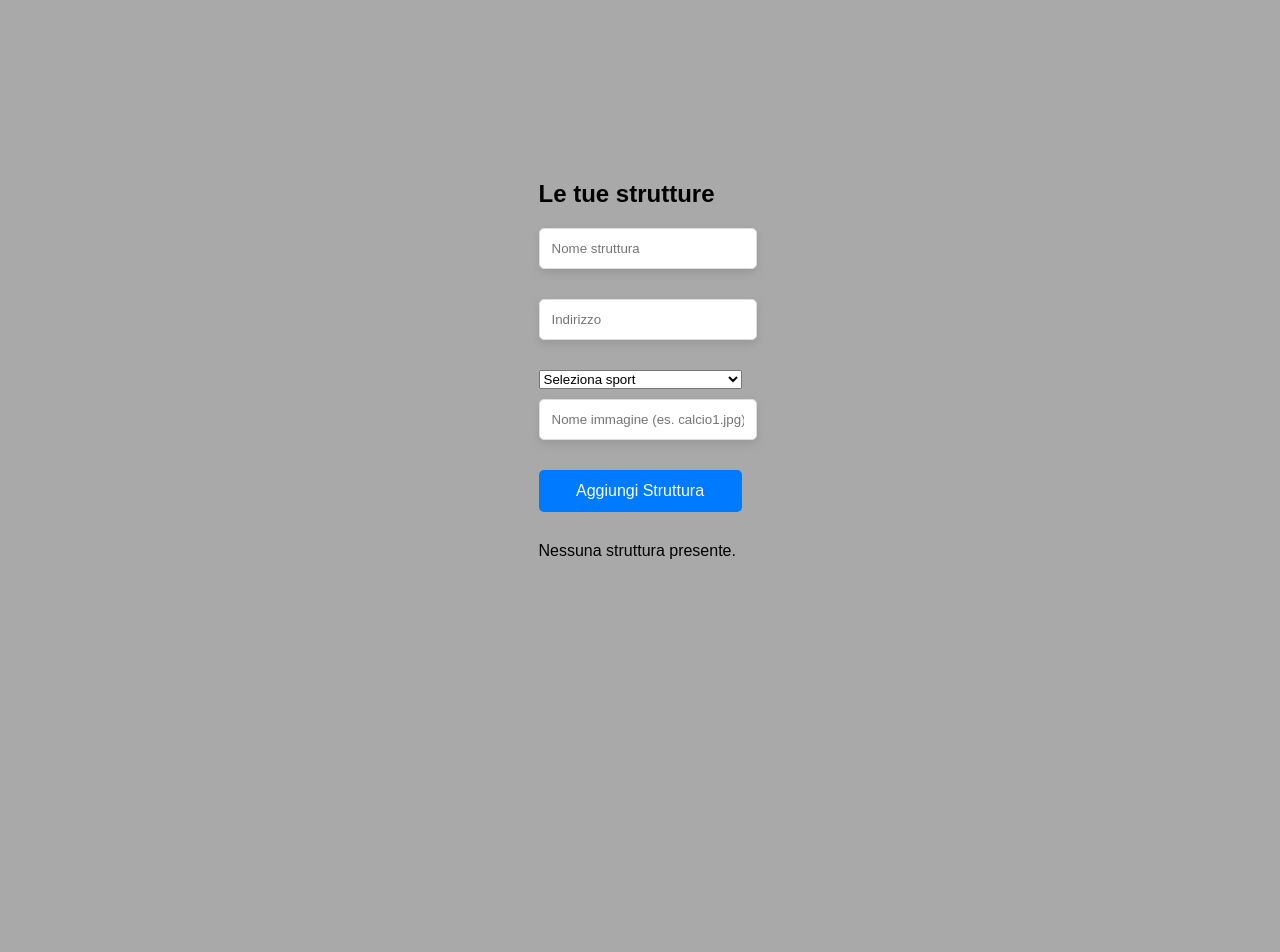
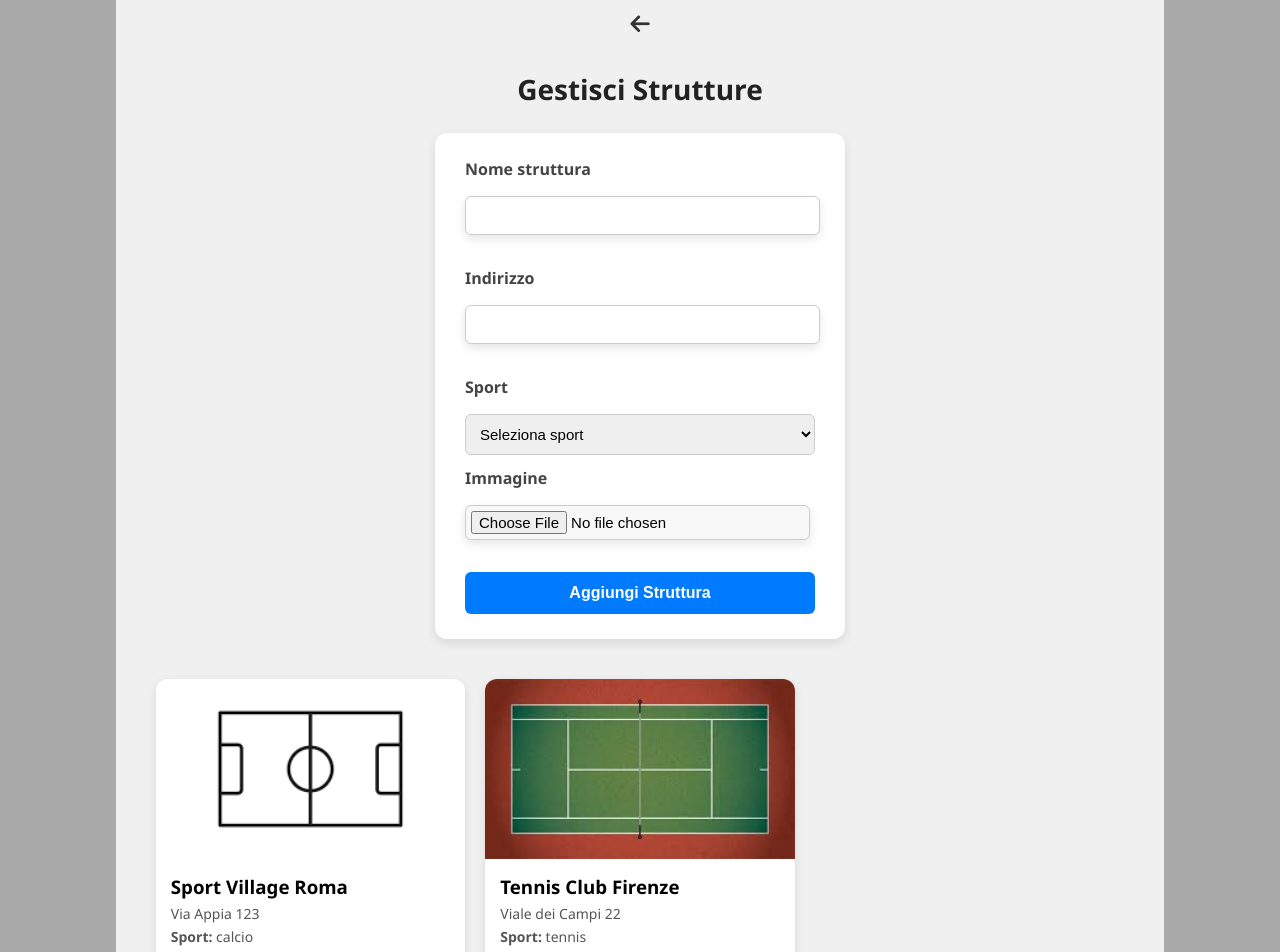
Before and after one commit to Emanuele0103/PlaySport, an Angular app in the folder PlaySportFE/: page /strutture in a window 1280 px wide. Shown: the part 40-992 px from the top of the page. Before the commit the page ends 800 px from the top, so only its background shows below. Built offline with nearby package versions, Linux system fonts and the light colour scheme.

Commit message:
Improve all section

```diff
--- a/PlaySportFE/src/app/owner-structures/owner-structures.component.css
+++ b/PlaySportFE/src/app/owner-structures/owner-structures.component.css
@@ -1,28 +1,127 @@
 .owner-structures {
-  padding: 20px;
+  padding: 40px;
+  background-color: #f0f0f0;
+  min-height: 100vh;
+  font-family: 'Segoe UI', sans-serif;
+  display: flex;
+  flex-direction: column;
+  align-items: center;
 }
 
-.owner-structures form {
+.page-title {
+  font-size: 28px;
+  font-weight: 600;
+  margin-bottom: 25px;
+  color: #222;
+  margin-top: 10px;
+}
+
+form {
+  background: white;
+  padding: 25px 30px;
+  border-radius: 12px;
+  box-shadow: 0 4px 12px rgba(0,0,0,0.1);
   display: flex;
   flex-direction: column;
-  gap: 10px;
-  margin-bottom: 30px;
-  max-width: 400px;
+  gap: 12px;
+  width: 350px;
+  margin-bottom: 40px;
+}
+
+form label {
+  font-weight: 600;
+  margin-bottom: 4px;
+  color: #444;
+}
+
+input, select {
+  padding: 10px;
+  border-radius: 6px;
+  border: 1px solid #ccc;
+  font-size: 15px;
+}
+
+input[type="file"] {
+  padding: 5px;
+  background-color: #f8f8f8;
+}
+
+button {
+  background-color: #007bff;
+  color: white;
+  padding: 12px;
+  border: none;
+  border-radius: 6px;
+  font-weight: 600;
+  font-size: 16px;
+  cursor: pointer;
+  transition: background-color 0.3s ease;
+}
+
+button:hover {
+  background-color: #0056b3;
+}
+
+.file-preview {
+  max-width: 100%;
+  max-height: 200px;
+  margin-top: 10px;
+  border-radius: 8px;
+  object-fit: cover;
+}
+
+.structures-list {
+  display: grid;
+  grid-template-columns: repeat(auto-fill, minmax(280px, 1fr));
+  gap: 20px;
+  width: 100%;
+  max-width: 1100px;
 }
 
 .struttura-card {
-  border: 1px solid #ccc;
-  border-radius: 8px;
-  padding: 15px;
-  margin-bottom: 15px;
+  background-color: white;
+  border-radius: 12px;
+  box-shadow: 0 3px 10px rgba(0, 0, 0, 0.1);
+  overflow: hidden;
   display: flex;
-  gap: 15px;
-  align-items: center;
+  flex-direction: column;
 }
 
 .struttura-card img {
-  width: 120px;
-  height: 80px;
+  width: 100%;
+  height: 180px;
   object-fit: cover;
-  border-radius: 5px;
 }
+
+.struttura-card div {
+  padding: 15px;
+}
+
+.struttura-card h3 {
+  margin: 0 0 5px;
+}
+
+.struttura-card p {
+  margin: 4px 0;
+  font-size: 14px;
+  color: #555;
+}
+
+.struttura-card button {
+  margin-top: 8px;
+  width: 100%;
+}
+
+.struttura-card button + button {
+  margin-top: 10px;
+}
+
+.back-button {
+  background: none;
+  border: none;
+  font-size: 22px;
+  color: #333;
+  cursor: pointer;
+  transition: color 0.3s;
+  margin-bottom: 10px;
+}
--- a/PlaySportFE/src/app/owner-structures/owner-structures.component.html
+++ b/PlaySportFE/src/app/owner-structures/owner-structures.component.html
@@ -1,26 +1,41 @@
 <div class="owner-structures">
-    <h2>Le tue strutture</h2>
+    <!-- Pulsante indietro -->
+    <button class="back-button" (click)="goBack()">
+        <i class="fas fa-arrow-left"></i>
+    </button>
 
+    <!-- Titolo -->
+    <h2 class="page-title">Gestisci Strutture</h2>
+
+    <!-- Form di inserimento -->
     <form (ngSubmit)="onSubmit()" #strutturaForm="ngForm">
-        <input type="text" name="nome" [(ngModel)]="formModel.nome" placeholder="Nome struttura" required />
-        <input type="text" name="indirizzo" [(ngModel)]="formModel.indirizzo" placeholder="Indirizzo" required />
-        <select name="sport" [(ngModel)]="formModel.sport" required>
+        <label for="nome">Nome struttura</label>
+        <input id="nome" type="text" [(ngModel)]="formModel.nome" name="nome" required />
+
+        <label for="indirizzo">Indirizzo</label>
+        <input id="indirizzo" type="text" [(ngModel)]="formModel.indirizzo" name="indirizzo" required />
+
+        <label for="sport">Sport</label>
+        <select id="sport" [(ngModel)]="formModel.sport" name="sport" required>
             <option value="" disabled selected>Seleziona sport</option>
             <option value="calcio">Calcio</option>
             <option value="padel">Padel</option>
             <option value="tennis">Tennis</option>
             <option value="basket">Basket</option>
         </select>
-        <input type="text" name="immagine" [(ngModel)]="formModel.immagine"
-            placeholder="Nome immagine (es. calcio1.jpg)" required />
+
+        <label for="immagine">Immagine</label>
+        <input id="immagine" type="file" (change)="onImageSelected($event)" accept="image/*" required />
+        <img *ngIf="anteprima" [src]="anteprima" alt="Anteprima" class="file-preview" />
+
         <button type="submit">{{ editMode ? 'Salva Modifiche' : 'Aggiungi Struttura' }}</button>
         <button *ngIf="editMode" type="button" (click)="annullaModifica()">Annulla</button>
     </form>
 
-    <div *ngIf="strutture.length === 0">Nessuna struttura presente.</div>
-
-    <div *ngFor="let struttura of strutture" class="struttura-card">
-        <img [src]="'assets/img/' + struttura.immagine" alt="Immagine struttura" />
+    <!-- Lista delle strutture -->
+    <div class="structures-list" *ngIf="strutture.length > 0">
+        <div class="struttura-card" *ngFor="let struttura of strutture">
+            <img [src]="struttura.imgUrl || 'assets/img/placeholder.jpg'" alt="Struttura">
             <div>
                 <h3>{{ struttura.nome }}</h3>
                 <p>{{ struttura.indirizzo }}</p>
@@ -30,3 +45,4 @@
             </div>
         </div>
     </div>
+</div>
--- a/PlaySportFE/src/app/owner-structures/owner-structures.component.ts
+++ b/PlaySportFE/src/app/owner-structures/owner-structures.component.ts
@@ -1,4 +1,5 @@
 import { Component, OnInit } from '@angular/core';
+import { Location } from '@angular/common';
 
 interface Struttura {
   id: number;
@@ -6,6 +7,7 @@ interface Struttura {
   indirizzo: string;
   sport: string;
   immagine: string;
+  imgUrl: string;
 }
 
 @Component({
@@ -20,7 +22,28 @@ export class OwnerStructuresComponent implements OnInit {
   currentEditId: number | null = null;
   nextId: number = 1;
 
-  ngOnInit(): void {}
+  constructor(private location: Location) {}
+
+  ngOnInit(): void {
+    this.strutture = [
+      {
+        id: this.nextId++,
+        nome: 'Sport Village Roma',
+        indirizzo: 'Via Appia 123',
+        sport: 'calcio',
+        immagine: 'calcio1.jpg',
+        imgUrl: 'assets/img/calcio1.jpg',
+      },
+      {
+        id: this.nextId++,
+        nome: 'Tennis Club Firenze',
+        indirizzo: 'Viale dei Campi 22',
+        sport: 'tennis',
+        immagine: 'tennis1.jpg',
+        imgUrl: 'assets/img/tennis1.jpg',
+      },
+    ];
+  }
 
   getEmptyStruttura(): Struttura {
     return {
@@ -29,6 +52,7 @@ export class OwnerStructuresComponent implements OnInit {
       indirizzo: '',
       sport: '',
       immagine: '',
+      imgUrl: '',
     };
   }
 
@@ -44,6 +68,20 @@ export class OwnerStructuresComponent implements OnInit {
       const nuovaStruttura = { ...this.formModel, id: this.nextId++ };
       this.strutture.push(nuovaStruttura);
       this.formModel = this.getEmptyStruttura();
+    }
+  }
+
+  anteprima: string | null = null;
+
+  onImageSelected(event: any): void {
+    const file = event.target.files[0];
+    if (file) {
+      const reader = new FileReader();
+      reader.onload = (e: any) => {
+        this.anteprima = e.target.result;
+        this.formModel.imgUrl = this.anteprima;
+      };
+      reader.readAsDataURL(file);
     }
   }
 
@@ -65,4 +103,8 @@ export class OwnerStructuresComponent implements OnInit {
       this.annullaModifica();
     }
   }
+
+  goBack(): void {
+    this.location.back();
+  }
 }
--- a/PlaySportFE/src/app/user-booking/user-booking.component.css
+++ b/PlaySportFE/src/app/user-booking/user-booking.component.css
@@ -1,22 +1,85 @@
+/* Sfondo bianco e impaginazione */
+body, html {
+  margin: 0;
+  padding: 0;
+  background-color: #ffffff;
+  font-family: Arial, sans-serif;
+}
+
+/* Contenitore principale */
+.page-container {
+  max-width: 900px;
+  margin: 0 auto;
+  padding: 40px 20px;
+  background-color: #ffffff;
+}
+
+/* Titolo pagina */
+.page-title {
+  font-size: 28px;
+  font-weight: bold;
+  margin-bottom: 30px;
+  color: #222;
+  text-align: left;
+}
+
+/* Lista prenotazioni */
+.bookings-list {
+  display: flex;
+  flex-direction: column;
+  gap: 20px;
+}
+
+/* Card prenotazione */
 .booking-card {
   background-color: #f9f9f9;
   border: 1px solid #ddd;
-  padding: 16px;
+  padding: 20px;
   border-radius: 8px;
-  margin-bottom: 20px;
-  box-shadow: 0 2px 4px rgba(0,0,0,0.05);
+  box-shadow: 0 1px 3px rgba(0,0,0,0.08);
+  text-align: left;
 }
 
+.booking-card p {
+  margin: 8px 0;
+  font-size: 16px;
+  color: #333;
+}
+
+/* Bottone annulla */
 .cancel-button {
   background-color: #dc3545;
   color: #fff;
-  padding: 8px 16px;
+  padding: 10px 20px;
   border: none;
-  border-radius: 4px;
-  font-weight: bold;
+  border-radius: 6px;
+  font-weight: 600;
   cursor: pointer;
+  margin-top: 10px;
 }
 
 .cancel-button:hover {
   background-color: #c82333;
 }
+
+/* Messaggio se nessuna prenotazione */
+.no-booking-msg {
+  text-align: left;
+  font-size: 18px;
+  color: #666;
+  padding-top: 20px;
+}
+
+.back-button {
+  background: none;
+  border: none;
+  font-size: 22px;
+  color: #333;
+  cursor: pointer;
+  transition: color 0.3s;
+  margin-bottom: 10px;
+}
+
+.back-button:hover {
+  color: #007bff;
+}
--- a/PlaySportFE/src/app/user-booking/user-booking.component.html
+++ b/PlaySportFE/src/app/user-booking/user-booking.component.html
@@ -1,14 +1,17 @@
-<h2>Le mie prenotazioni</h2>
+<div class="page-container">
+    <button class="back-button" (click)="goBack()">
+        <i class="fas fa-arrow-left"></i>
+    </button>
 
-<div *ngIf="bookings.length > 0; else nessunaPrenotazione">
-    <div *ngFor="let b of bookings" class="booking-card">
-        <p><strong>Sport:</strong> {{ b.sport }}</p>
-        <p><strong>Data:</strong> {{ b.date }} ore {{ b.time }}</p>
-        <p><strong>Campo:</strong> {{ b.fieldName }}</p>
-        <button class="cancel-button" (click)="confirmDelete(b.id)">Annulla prenotazione</button>
+
+    <h2 class="page-title">Le tue prenotazioni</h2>
+
+    <div class="bookings-list">
+        <div *ngFor="let b of bookings" class="booking-card">
+            <p><strong>Sport:</strong> {{ b.sport }}</p>
+            <p><strong>Data:</strong> {{ b.date }} ore {{ b.time }}</p>
+            <p><strong>Campo:</strong> {{ b.fieldName }}</p>
+            <button class="cancel-button" (click)="confirmDelete(b.id)">Annulla prenotazione</button>
+        </div>
     </div>
 </div>
-
-<ng-template #nessunaPrenotazione>
-    <p>Non hai prenotazioni attive.</p>
-</ng-template>
--- a/PlaySportFE/src/app/user-booking/user-booking.component.ts
+++ b/PlaySportFE/src/app/user-booking/user-booking.component.ts
@@ -1,6 +1,5 @@
-// user-bookings.component.ts
 import { Component, OnInit } from '@angular/core';
-import { BookingService } from '../shared/booking.service';
+import { Location } from '@angular/common';
 
 @Component({
   selector: 'app-user-bookings',
@@ -10,23 +9,36 @@ import { BookingService } from '../shared/booking.service';
 export class UserBookingsComponent implements OnInit {
   bookings: any[] = [];
 
-  constructor(private bookingService: BookingService) {}
+  constructor(private location: Location) {}
 
   ngOnInit(): void {
-    this.loadBookings();
-  }
-
-  loadBookings() {
-    this.bookingService.getUserBookings().subscribe({
-      next: (data) => (this.bookings = data),
-      error: (err) => console.error('Errore prenotazioni:', err),
-    });
+    this.bookings = [
+      {
+        id: '1',
+        sport: 'Tennis',
+        date: '2025-06-11',
+        time: '17:00',
+        fieldName: 'Campo Centrale',
+      },
+      {
+        id: '2',
+        sport: 'Calcio',
+        date: '2025-06-12',
+        time: '20:30',
+        fieldName: 'Stadio Comunale',
+      },
+      {
+        id: '3',
+        sport: 'Padel',
+        date: '2025-06-15',
+        time: '16:00',
+        fieldName: 'Padel Arena 2',
+      },
+    ];
   }
 
   cancelBooking(id: string) {
-    this.bookingService.cancelBooking(id).subscribe(() => {
-      this.loadBookings(); // Ricarica
-    });
+    this.bookings = this.bookings.filter((b) => b.id !== id);
   }
 
   confirmDelete(id: string) {
@@ -37,4 +49,8 @@ export class UserBookingsComponent implements OnInit {
       this.cancelBooking(id);
     }
   }
+
+  goBack() {
+    this.location.back();
+  }
 }
--- a/PlaySportFE/src/app/user-management/user-management.component.css
+++ b/PlaySportFE/src/app/user-management/user-management.component.css
@@ -263,6 +263,20 @@ table td .action-buttons button {
     background-color: #e0a800;
 }
 
+.edit-form-container form {
+  display: flex;
+  flex-direction: column;
+  gap: 16px;
+  box-sizing: border-box;
+  width: 100%;
+}
+
+.edit-form-container input,
+.edit-form-container select {
+  max-width: 100%;
+  box-sizing: border-box;
+}
+
 .delete-btn {
     background-color: #dc3545;
     color: white;
```
Lines whose indentation alone changed are shown as unchanged.
